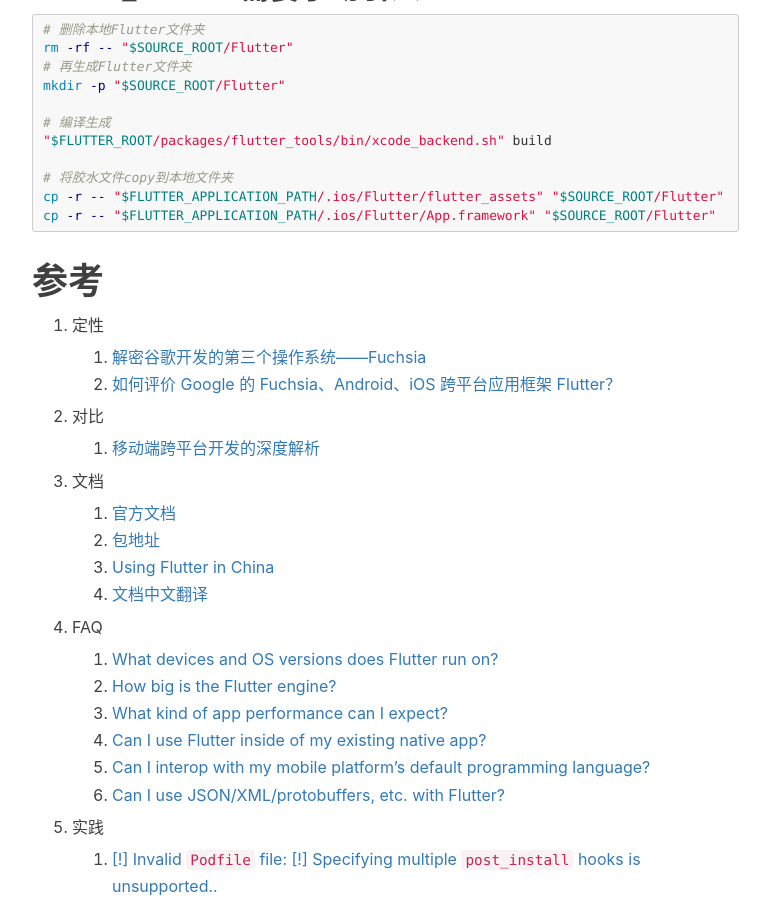
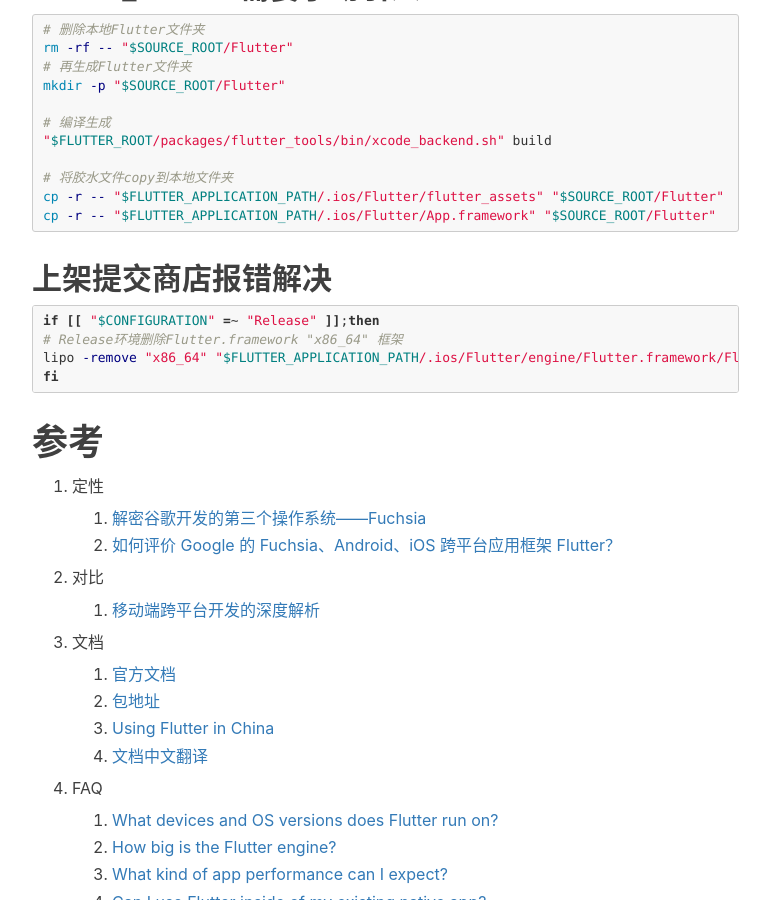
Before and after one commit to toolazytoname/toolazytoname.github.io, a Jekyll site: the page built from _posts/2019-02-14-flutter-Get-Started.markdown, in a window 1280 px wide and 900 px high, scrolled down 1393 px. Shown: the whole window, without its empty margins (233-1003 px from the left). Built offline with Jekyll 4.4.1, drawn with Linux system fonts in a browser that asks for light colours; nearby versions of some CDN libraries; comment, search, counter and statistics services are not loaded.

Commit message:
edit 2019-02-14-flutter-Get-Started.markdown

```diff
--- a/_posts/2019-02-14-flutter-Get-Started.markdown
+++ b/_posts/2019-02-14-flutter-Get-Started.markdown
@@ -60,6 +60,17 @@
 
 
 
+## 上架提交商店报错解决
+
+~~~shell
+if [[ "$CONFIGURATION" =~ "Release" ]];then
+# Release环境删除Flutter.framework "x86_64" 框架
+lipo -remove "x86_64" "$FLUTTER_APPLICATION_PATH/.ios/Flutter/engine/Flutter.framework/Flutter" -output "$FLUTTER_APPLICATION_PATH/.ios/Flutter/engine/Flutter.framework/Flutter"
+fi
+~~~
+
+
+
 
 
 # 参考
```
